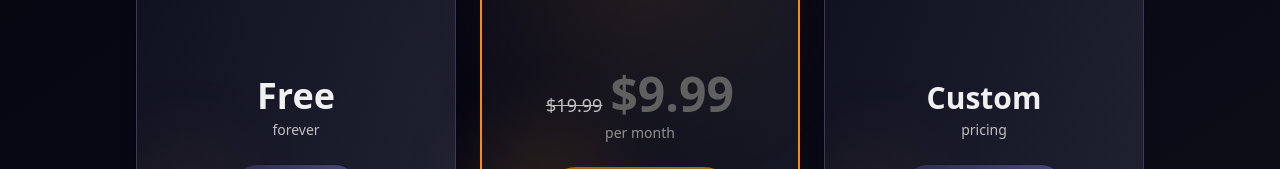
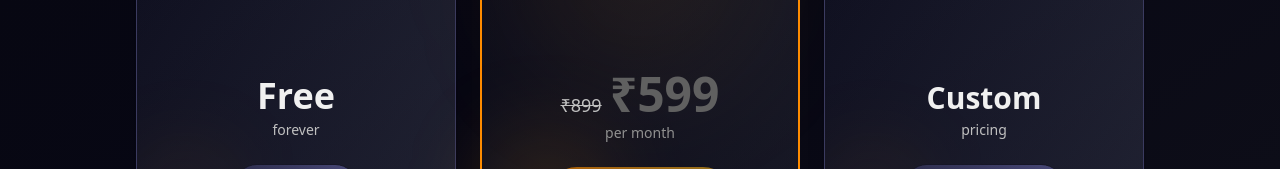
Before and after one commit to QASIM-LOKHANDWALA/Train.ai, a React (Vite) app in the folder frontend/: page /pricing in a window 1280 px wide. Shown: the part 552-721 px from the top of the page. Built offline with nearby package versions, Linux system fonts and the light colour scheme.

Commit message:
Fixed Pricing

```diff
--- a/frontend/src/components/Pricing.jsx
+++ b/frontend/src/components/Pricing.jsx
@@ -115,10 +115,10 @@ const Pricing = () => {
                             <div className="mb-6 relative z-10">
                                 <div className="flex items-baseline justify-center">
                                     <span className="text-anti-flash-white-400 text-lg line-through mr-2">
-                                        $19.99
+                                        ₹899
                                     </span>
                                     <h2 className="text-anti-flash-white-200 text-5xl font-bold">
-                                        $9.99
+                                        ₹599
                                     </h2>
                                 </div>
                                 <div className="flex items-center justify-center mt-1">
```
